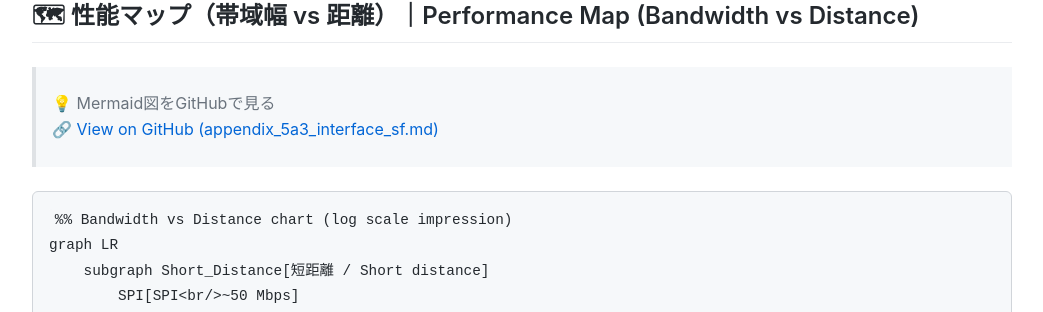
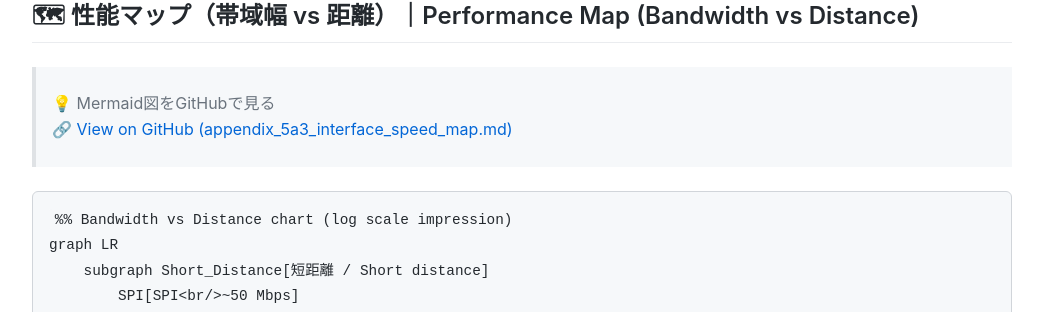
Before and after one commit to Samizo-AITL/Edusemi-v4x, a Jekyll site: the page built from chapter5a_spec_module_if/appendix_5a3_interface_speed_map.md, in a window 1280 px wide and 900 px high, scrolled down 1357 px. Shown: the part 141-453 px from the top of the window, without its empty margins (118-1161 px from the left). Built offline with Jekyll 4.4.1, drawn with Linux system fonts in a browser that asks for light colours.

Commit message:
Update appendix_5a3_interface_speed_map.md

````diff
--- a/chapter5a_spec_module_if/appendix_5a3_interface_speed_map.md
+++ b/chapter5a_spec_module_if/appendix_5a3_interface_speed_map.md
@@ -40,7 +40,7 @@
 ## 🗺 性能マップ（帯域幅 vs 距離）｜Performance Map (Bandwidth vs Distance)
 
 > 💡 Mermaid図をGitHubで見る
-> [🔗 View on GitHub (appendix_5a3_interface_sf.md)](https://github.com/Samizo-AITL/Edusemi-v4x/blob/main/chapter5a_spec_module_if/appendix_5a3_interface_speed_map.md)
+> [🔗 View on GitHub (appendix_5a3_interface_speed_map.md)](https://github.com/Samizo-AITL/Edusemi-v4x/blob/main/chapter5a_spec_module_if/appendix_5a3_interface_speed_map.md)
 
 ```mermaid
 %% Bandwidth vs Distance chart (log scale impression)
````
